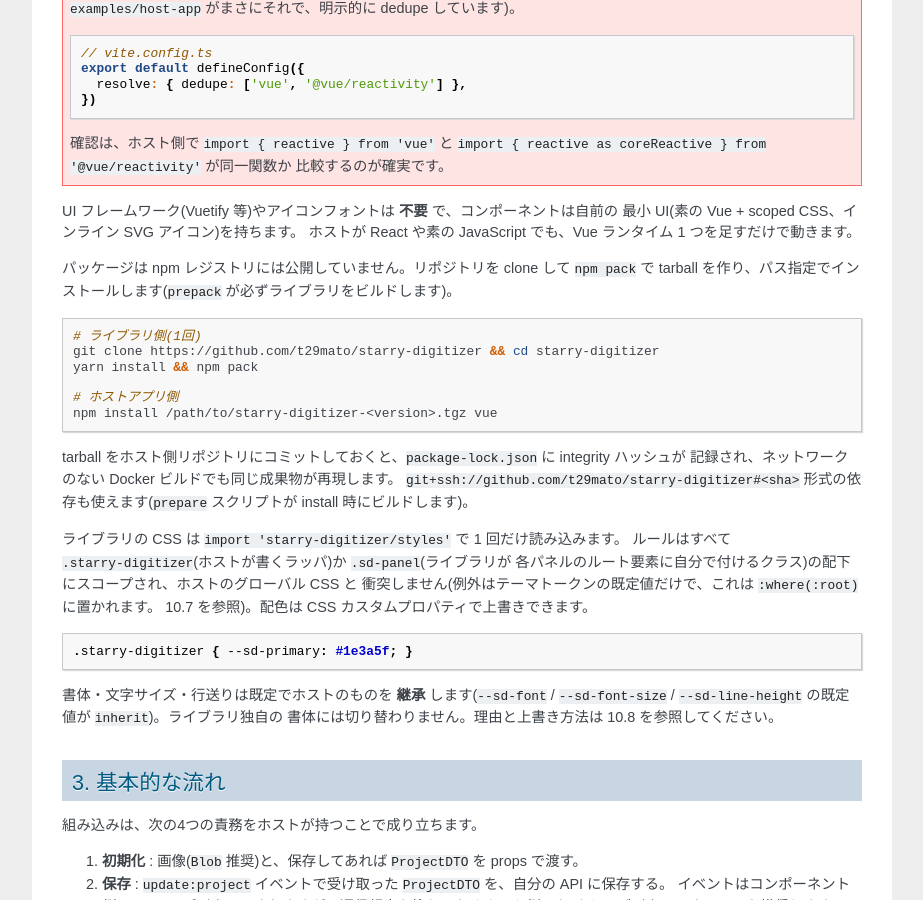
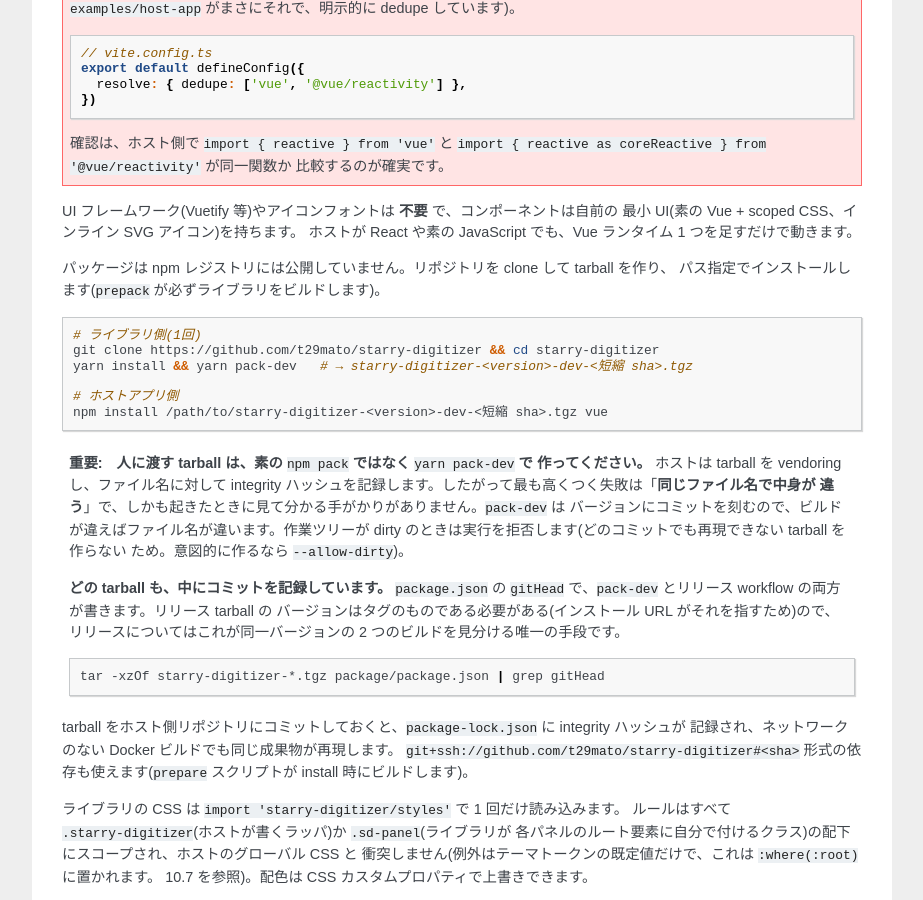
Before and after one commit to t29mato/starry-digitizer, a Sphinx documentation site: the page built from docs/embedding.rst, in a window 1280 px wide and 900 px high, scrolled down 1366 px. Shown: the whole window, without its empty margins (198-1121 px from the left). Built offline with Sphinx 7.4.7, drawn with Linux system fonts in a browser that asks for light colours.

Commit message:
build: どの tarball にもビルド元のコミットを記録する
Starrydata3 からの唯一の必須要件への対応。ホストは tarball を vendoring し、
ファイル名に対して integrity ハッシュを記録するので、最も高くつく失敗は
「同じファイル名で中身が違う」で、しかも起きたときに見て分かる手がかりが
無い(実際に node_modules が古い tarball のまま残り、検証を 1 回無駄に
したことがあるとのこと)。

開発版の受け渡しは pack-dev がバージョンに短縮 SHA を刻むので既に
満たしていたが、リリースは満たしていなかった。リリース workflow は素の
npm pack で、生成されるのは starry-digitizer-<tag>.tgz。中にも外にも
コミットを示すものが無く、同じタグで再実行すれば --clobber で中身だけが
入れ替わる。

npm pack の前に package.json の gitHead にコミットを書くようにした。
リリースのバージョンはタグのものである必要がある(ホストの
package.json に書くインストール URL がそれを指す)ので、バージョンには
刻めない。gitHead はリリース tarball について、同一バージョンの 2 つの
ビルドを見分ける唯一の手段になる。pack-dev も同じフィールドを書くので、
こちらが出す tarball はすべて同じ方法でコミットを辿れる。

  tar -xzOf starry-digitizer-*.tgz package/package.json | grep gitHead

README / docs/embedding.rst の配布手順を npm pack から pack-dev に変更し、
理由(ファイル名 = 中身、dirty ツリーでの拒否)を明記した。

なお gh release upload --clobber は残してある。同じタグでの再実行を
失敗させるかどうかはリリース運用の判断なので、別途決める。gitHead が
入ったことで、入れ替わっても後から特定はできる。

Co-Authored-By: Claude Opus 5 (1M context) <noreply@anthropic.com>

```diff
--- a/docs/embedding.rst
+++ b/docs/embedding.rst
@@ -68,17 +68,36 @@ UI フレームワーク(Vuetify 等)やアイコンフォントは **不要**
 最小 UI(素の Vue + scoped CSS、インライン SVG アイコン)を持ちます。
 ホストが React や素の JavaScript でも、Vue ランタイム 1 つを足すだけで動きます。
 
-パッケージは npm レジストリには公開していません。リポジトリを clone して ``npm pack`` で
-tarball を作り、パス指定でインストールします(``prepack`` が必ずライブラリをビルドします)。
+パッケージは npm レジストリには公開していません。リポジトリを clone して tarball を作り、
+パス指定でインストールします(``prepack`` が必ずライブラリをビルドします)。
 
 .. code-block:: bash
 
    # ライブラリ側(1回)
    git clone https://github.com/t29mato/starry-digitizer && cd starry-digitizer
-   yarn install && npm pack
+   yarn install && yarn pack-dev   # → starry-digitizer-<version>-dev-<短縮 sha>.tgz
 
    # ホストアプリ側
-   npm install /path/to/starry-digitizer-<version>.tgz vue
+   npm install /path/to/starry-digitizer-<version>-dev-<短縮 sha>.tgz vue
+
+.. important::
+
+   **人に渡す tarball は、素の** ``npm pack`` **ではなく** ``yarn pack-dev`` **で
+   作ってください。** ホストは tarball を vendoring し、ファイル名に対して integrity
+   ハッシュを記録します。したがって最も高くつく失敗は「**同じファイル名で中身が
+   違う**」で、しかも起きたときに見て分かる手がかりがありません。``pack-dev`` は
+   バージョンにコミットを刻むので、ビルドが違えばファイル名が違います。作業ツリーが
+   dirty のときは実行を拒否します(どのコミットでも再現できない tarball を作らない
+   ため。意図的に作るなら ``--allow-dirty``)。
+
+   **どの tarball も、中にコミットを記録しています。** ``package.json`` の ``gitHead``
+   で、``pack-dev`` とリリース workflow の両方が書きます。リリース tarball の
+   バージョンはタグのものである必要がある(インストール URL がそれを指すため)ので、
+   リリースについてはこれが同一バージョンの 2 つのビルドを見分ける唯一の手段です。
+
+   .. code-block:: bash
+
+      tar -xzOf starry-digitizer-*.tgz package/package.json | grep gitHead
 
 tarball をホスト側リポジトリにコミットしておくと、``package-lock.json`` に integrity ハッシュが
 記録され、ネットワークのない Docker ビルドでも同じ成果物が再現します。
```
Also changed, not shown: README.md (+18 -1 lines), 2 other files.
